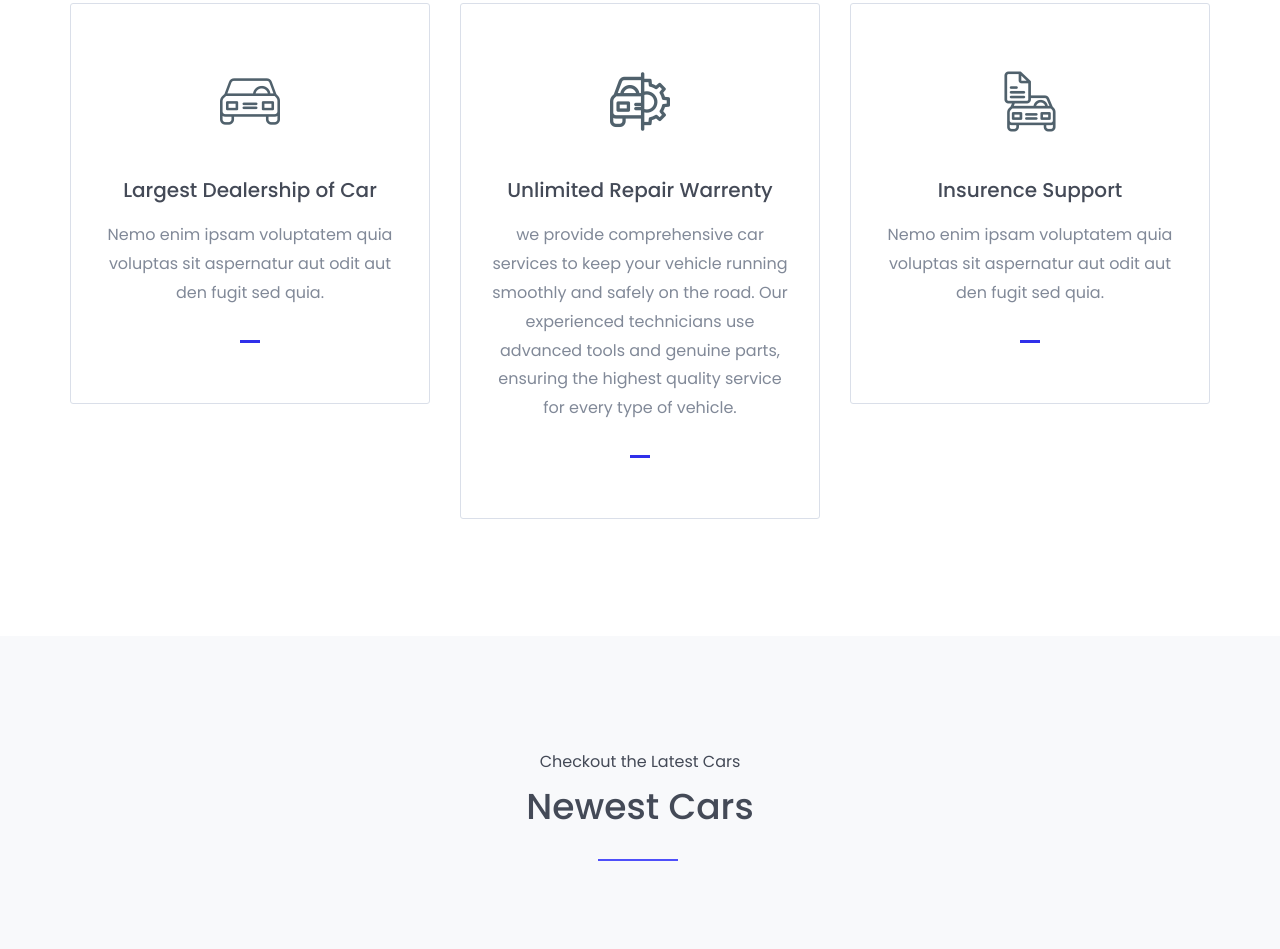
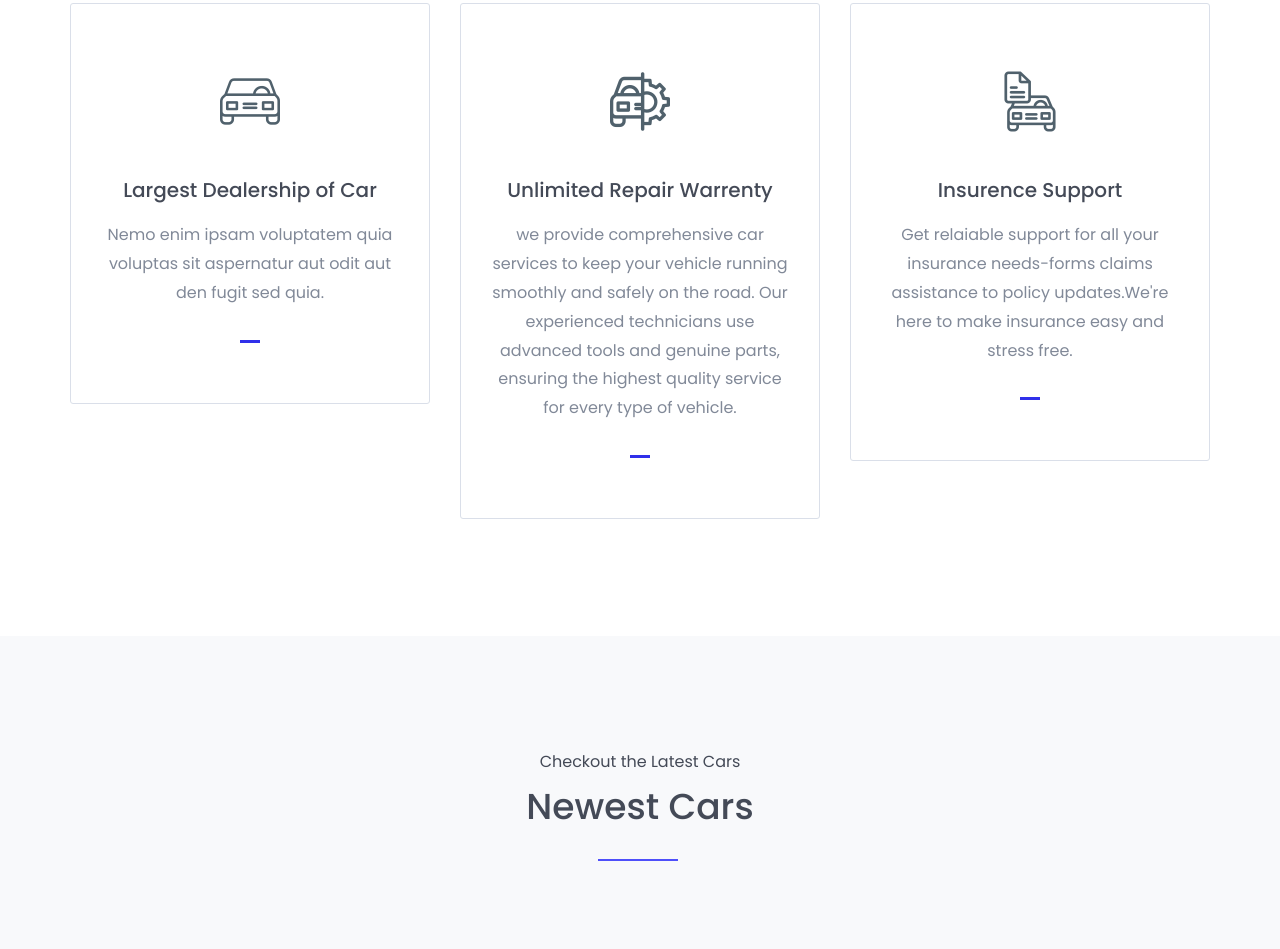
Before and after one commit to Pranesh3123/myproject1-sla, a plain HTML site: page carvilla-v1.0/index.html in a window 1280 px wide. Shown: the part 1191-2140 px from the top of the page. Drawn offline with nearby package versions, Linux system fonts and the light colour scheme.

Commit message:
Update Version-3

```diff
--- a/carvilla-v1.0/index.html
+++ b/carvilla-v1.0/index.html
@@ -263,7 +263,7 @@
 								</div>
 								<h2><a href="#">insurence support</a></h2>
 								<p>
-									Nemo enim ipsam voluptatem quia voluptas sit aspernatur aut odit aut den fugit sed quia.
+									Get relaiable support for all your insurance needs-forms claims assistance to policy updates.We're here to make insurance easy and stress free.
 								</p>
 							</div>
 						</div>
```
